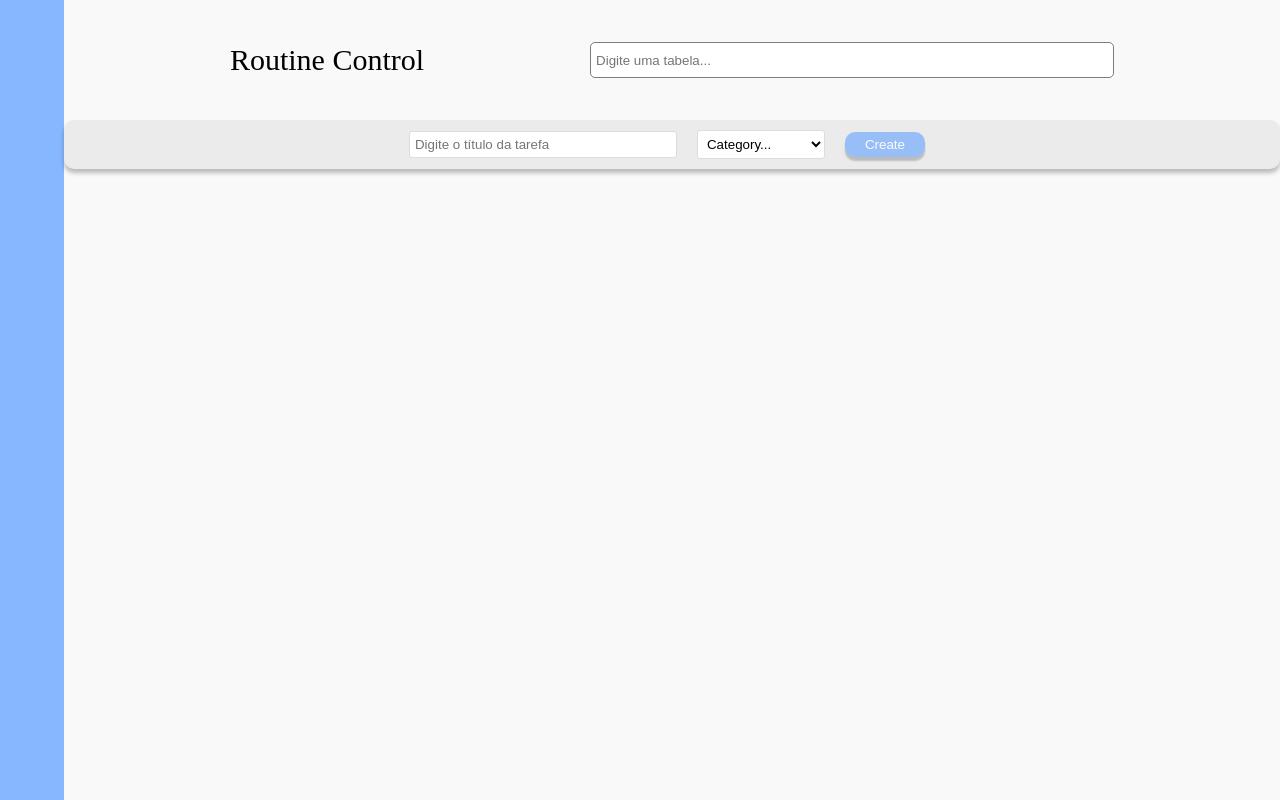
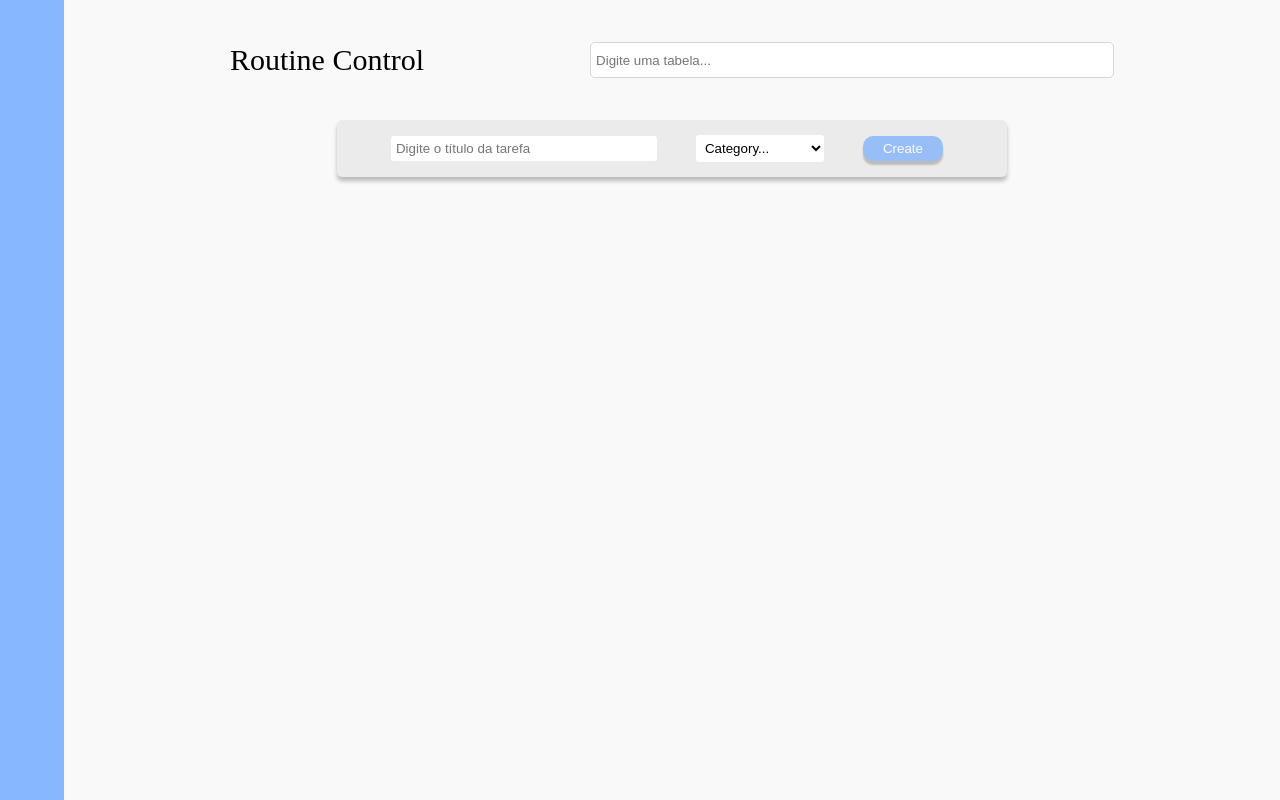
Before and after one commit to AnaJuliaMM/TASK_LAB, a React (Create React App) app in the folder to-do/: page / in a window 1280 px wide. Built offline with nearby package versions, Linux system fonts and the light colour scheme.

Commit message:
style: putt create-task-form in the middle and increased padding

```diff
--- a/to-do/src/components/search/Search.css
+++ b/to-do/src/components/search/Search.css
@@ -1,6 +1,6 @@
 .search input{
     border-radius: 5px;
-    border: 1px solid hsl(0, 0%, 49%);
+    border: 1px solid hsl(0, 0%, 84%);
     background: #FFF;
     width: 40vw;
     height: 3vh;
--- a/to-do/src/components/taskForm/TaskForm.css
+++ b/to-do/src/components/taskForm/TaskForm.css
@@ -1,19 +1,18 @@
 .create_task_form{
     display: flex;
     flex-direction: row;
-    justify-content: center;
+    justify-content: space-evenly;
     align-items: center;
-    gap: 20px;
-    border-radius: 10px;
+    border-radius: 5px;
     background: #EBEBEB;
     box-shadow: 0px 4px 4px 0px rgba(0, 0, 0, 0.25);
-    padding: 10px;
+    padding: 15px;
+    width: 50vw;
 }
 input, select{
-    border-radius: 10px;
     background: #FFF;
     padding: 5px;
-    border: 1px solid #DDD;
+    border: none;
     border-radius: 3px;
 }
 select{
--- a/to-do/src/components/wrapper/Wrapper.css
+++ b/to-do/src/components/wrapper/Wrapper.css
@@ -3,3 +3,9 @@
     width: 95vw;
     background: #F9F9F9;
 }
+.create-task-form{
+    display: flex;
+    justify-content: center;
+    align-items: center;
+
+}
--- a/to-do/src/components/wrapper/Wrapper.jsx
+++ b/to-do/src/components/wrapper/Wrapper.jsx
@@ -83,7 +83,10 @@ export default function Wrapper() {
     <div className='wrapper_content'>
         <Header/>
         <main>
-          <TaskForm/>
+        <section className='create-task-form'>
+            <TaskForm/>
+        </section>
+
         </main>
 
     </div>
```
